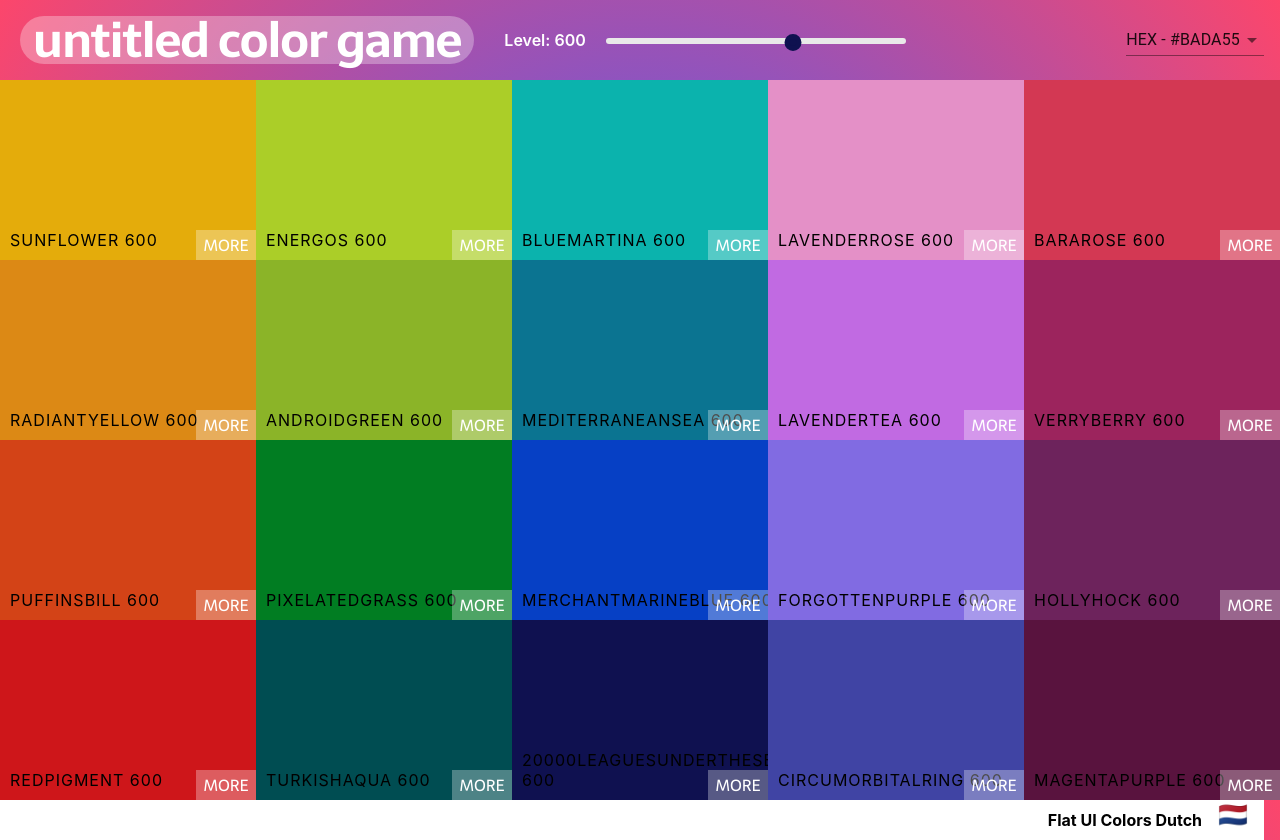
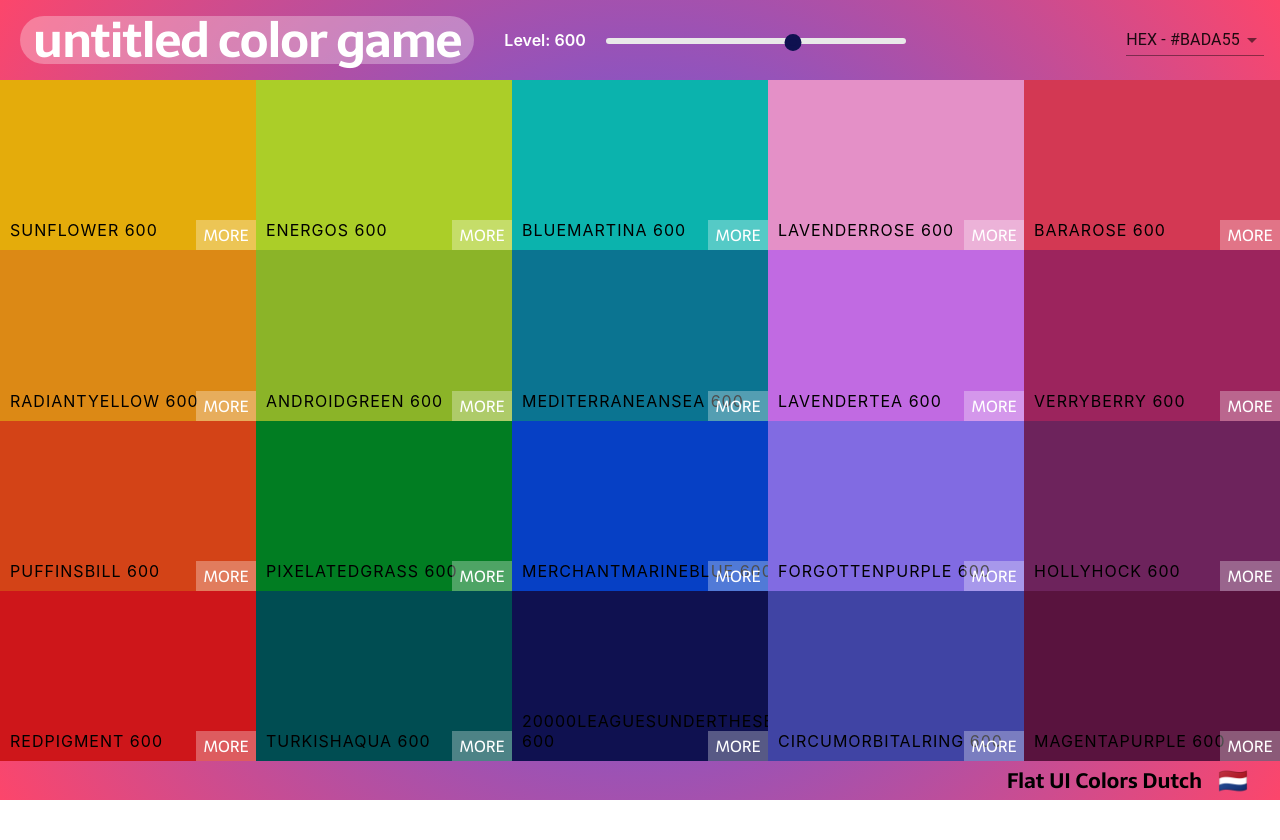
Before and after one commit to nyafologus/untitled-color-game, a React (Create React App) app: page / in a window 1280 px wide. After the commit the page ends 800 px from the top, so only its background shows below. Built offline with nearby package versions, Linux system fonts and the light colour scheme.

Commit message:
Fix extra whitespace appearing on the sides

```diff
--- a/src/Palette.css
+++ b/src/Palette.css
@@ -1,6 +1,9 @@
 /* Palette parent container takes up 100 viewport height */
 .Palette {
   height: 100vh;
+  display: flex;
+  flex-direction: column;
+  overflow: hidden;
 }
 
 /* Palette-colors is a div inside Palette and takes up 90% */
@@ -14,9 +17,11 @@
   justify-content: flex-end;
   align-items: center;
   height: 5vh;
-  background-color: white;
   font-weight: bold;
   margin-right: 1rem;
+  font-family: Sarala;
+  font-size: 1.3rem;
+  color: black;
 }
 
 .emoji {
```
